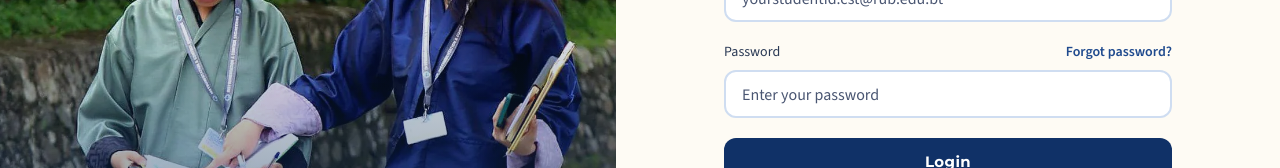
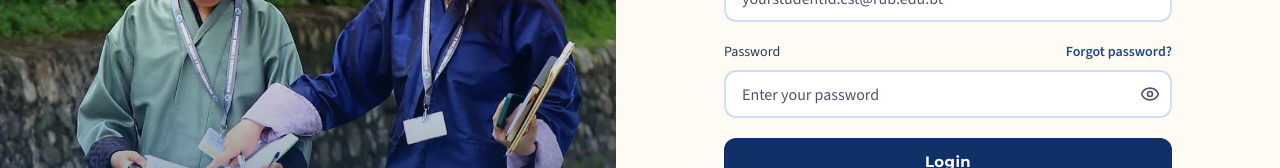
Before and after one commit to Chimirinzin99/Novelle, a Next.js app in the folder frontend/: page /login in a window 1280 px wide. Shown: the part 394-562 px from the top of the page. Built offline with nearby package versions, Linux system fonts and the light colour scheme; no server answers.

Commit message:
Show/hide password toggle on all password fields

```diff
--- a/frontend/src/app/(student)/settings/page.tsx
+++ b/frontend/src/app/(student)/settings/page.tsx
@@ -31,6 +31,7 @@ import {
   WEAK_PASSWORD_CODE,
 } from "@/lib/password";
 import PasswordChecklist from "@/components/PasswordChecklist";
+import PasswordInput from "@/components/PasswordInput";
 import WeakPasswordNotice from "@/components/WeakPasswordNotice";
 import ThemeSelect from "@/components/ThemeSelect";
 import {
@@ -223,8 +224,8 @@ export default function SettingsPage() {
           </div>
           <div className="mb-5 flex items-center gap-2 rounded-xl bg-sky-wash px-4 py-3 text-sm text-ink-soft"><Eye className="h-4 w-4 shrink-0 text-ink-soft" /> Signed in as <span className="font-medium text-ink">{email || "Loading account…"}</span></div>
           <form onSubmit={changePassword} className="grid gap-4 md:grid-cols-2">
-            <label className="text-sm font-medium">New password<input type="password" autoComplete="new-password" aria-describedby="password-rules" required value={password} onChange={(event) => setPassword(event.target.value)} placeholder="New password" className="mt-2 w-full rounded-xl border border-sky-line bg-white px-4 py-3 font-normal outline-none transition focus:border-navy-soft focus:ring-2 focus:ring-navy-soft/20" /></label>
-            <label className="text-sm font-medium">Confirm password<input type="password" autoComplete="new-password" required value={confirmPassword} onChange={(event) => setConfirmPassword(event.target.value)} placeholder="Enter it again" className="mt-2 w-full rounded-xl border border-sky-line bg-white px-4 py-3 font-normal outline-none transition focus:border-navy-soft focus:ring-2 focus:ring-navy-soft/20" /></label>
+            <label className="text-sm font-medium">New password<PasswordInput autoComplete="new-password" aria-describedby="password-rules" required value={password} onChange={(event) => setPassword(event.target.value)} placeholder="New password" wrapperClassName="mt-2" className="w-full rounded-xl border border-sky-line bg-white px-4 py-3 font-normal outline-none transition focus:border-navy-soft focus:ring-2 focus:ring-navy-soft/20" /></label>
+            <label className="text-sm font-medium">Confirm password<PasswordInput autoComplete="new-password" required value={confirmPassword} onChange={(event) => setConfirmPassword(event.target.value)} placeholder="Enter it again" wrapperClassName="mt-2" className="w-full rounded-xl border border-sky-line bg-white px-4 py-3 font-normal outline-none transition focus:border-navy-soft focus:ring-2 focus:ring-navy-soft/20" /></label>
             {/* Strength bar + rules (Part 13b), across both columns */}
             <div className="md:col-span-2"><PasswordChecklist password={password} id="password-rules" /></div>
             <div className="flex flex-wrap items-center gap-3 md:col-span-2">
--- a/frontend/src/app/admin/profile/page.tsx
+++ b/frontend/src/app/admin/profile/page.tsx
@@ -18,6 +18,7 @@ import {
   WEAK_PASSWORD_CODE,
 } from "@/lib/password";
 import PasswordChecklist from "@/components/PasswordChecklist";
+import PasswordInput from "@/components/PasswordInput";
 import WeakPasswordNotice from "@/components/WeakPasswordNotice";
 import ThemeSelect from "@/components/ThemeSelect";
 import EditNameForm from "@/components/EditNameForm"; // Part 24
@@ -207,11 +208,11 @@ export default function AdminProfilePage() {
             <form onSubmit={handlePasswordChange} className="grid gap-4 md:grid-cols-2">
               <label className="text-sm font-medium text-ink-nav">
                 New password
-                <input type="password" autoComplete="new-password" aria-describedby="password-rules" required value={password} onChange={(event) => setPassword(event.target.value)} placeholder="New password" className="mt-2 w-full rounded-xl border border-sky-line px-4 py-3 font-normal outline-none transition focus:border-navy-soft focus:ring-2 focus:ring-navy-soft/20" />
+                <PasswordInput autoComplete="new-password" aria-describedby="password-rules" required value={password} onChange={(event) => setPassword(event.target.value)} placeholder="New password" wrapperClassName="mt-2" className="w-full rounded-xl border border-sky-line px-4 py-3 font-normal outline-none transition focus:border-navy-soft focus:ring-2 focus:ring-navy-soft/20" />
               </label>
               <label className="text-sm font-medium text-ink-nav">
                 Confirm new password
-                <input type="password" autoComplete="new-password" required value={confirmPassword} onChange={(event) => setConfirmPassword(event.target.value)} placeholder="Enter it again" className="mt-2 w-full rounded-xl border border-sky-line px-4 py-3 font-normal outline-none transition focus:border-navy-soft focus:ring-2 focus:ring-navy-soft/20" />
+                <PasswordInput autoComplete="new-password" required value={confirmPassword} onChange={(event) => setConfirmPassword(event.target.value)} placeholder="Enter it again" wrapperClassName="mt-2" className="w-full rounded-xl border border-sky-line px-4 py-3 font-normal outline-none transition focus:border-navy-soft focus:ring-2 focus:ring-navy-soft/20" />
               </label>
               {/* Strength bar + rules (Part 13b), across both columns */}
               <div className="md:col-span-2"><PasswordChecklist password={password} id="password-rules" /></div>
--- a/frontend/src/app/globals.css
+++ b/frontend/src/app/globals.css
@@ -172,3 +172,9 @@ html[data-reduce-motion="true"] *::after {
   animation-iteration-count: 1 !important;
   transition-duration: 0.01ms !important;
 }
+
+/* Part 25: PasswordInput has its own eye button, so hide Edge's built-in one */
+input::-ms-reveal,
+input::-ms-clear {
+  display: none;
+}
--- a/frontend/src/app/login/page.tsx
+++ b/frontend/src/app/login/page.tsx
@@ -26,6 +26,7 @@ import {
 } from "@/lib/password";
 import Logo from "@/components/Logo";
 import AuthShell from "@/components/AuthShell";
+import PasswordInput from "@/components/PasswordInput";
 import { CST_EMAIL_MESSAGE, CST_EMAIL_PLACEHOLDER, isCstEmail } from "@/lib/cstEmail";
 
 // Part 13e: what POST /api/auth/login sends back
@@ -248,12 +249,12 @@ export default function LoginPage() {
               </Link>
             </div>
 
-            <input
+            <PasswordInput
               id="password"
-              type="password"
               value={password}
               onChange={(e) => setPassword(e.target.value)}
               placeholder="Enter your password"
+              autoComplete="current-password"
               required
               className="h-12 w-full rounded-xl border-2 border-sky-line bg-white px-4 text-base text-ink placeholder:text-ink-soft outline-none transition focus:border-navy-soft focus:ring-4 focus:ring-sky-tint"
             />
--- a/frontend/src/app/register/page.tsx
+++ b/frontend/src/app/register/page.tsx
@@ -11,6 +11,7 @@ import { supabase } from "@/lib/supabase";
 import Logo from "@/components/Logo";
 import AuthShell from "@/components/AuthShell";
 import PasswordChecklist from "@/components/PasswordChecklist";
+import PasswordInput from "@/components/PasswordInput";
 import { passwordMeetsRules, PASSWORD_RULES_MESSAGE } from "@/lib/password";
 import { CST_EMAIL_HINT, CST_EMAIL_MESSAGE, CST_EMAIL_PLACEHOLDER, isCstEmail } from "@/lib/cstEmail";
 
@@ -193,9 +194,8 @@ export default function RegisterPage() {
               Password
             </label>
 
-            <input
+            <PasswordInput
               id="password"
-              type="password"
               value={password}
               onChange={(e) => setPassword(e.target.value)}
               placeholder="Create a password"
--- a/frontend/src/app/reset-password/page.tsx
+++ b/frontend/src/app/reset-password/page.tsx
@@ -11,6 +11,7 @@ import { supabase } from "@/lib/supabase";
 import Logo from "@/components/Logo";
 import AuthShell from "@/components/AuthShell";
 import PasswordChecklist from "@/components/PasswordChecklist";
+import PasswordInput from "@/components/PasswordInput";
 import { passwordMeetsRules, PASSWORD_RULES_MESSAGE } from "@/lib/password";
 import { CST_EMAIL_MESSAGE, CST_EMAIL_PLACEHOLDER, isCstEmail } from "@/lib/cstEmail";
 
@@ -262,9 +263,8 @@ export default function ResetPasswordPage() {
                 >
                   New password
                 </label>
-                <input
+                <PasswordInput
                   id="password"
-                  type="password"
                   value={password}
                   onChange={(e) => setPassword(e.target.value)}
                   autoComplete="new-password"
@@ -284,9 +284,8 @@ export default function ResetPasswordPage() {
                 >
                   Confirm new password
                 </label>
-                <input
+                <PasswordInput
                   id="confirmPassword"
-                  type="password"
                   value={confirmPassword}
                   onChange={(e) => setConfirmPassword(e.target.value)}
                   autoComplete="new-password"
--- /dev/null
+++ b/frontend/src/components/PasswordInput.tsx
@@ -0,0 +1,33 @@
+"use client";
+
+import { useState, type InputHTMLAttributes } from "react";
+import { Eye, EyeOff } from "lucide-react";
+
+// A password field with a show/hide (eye) button inside it (Part 25).
+// Takes the same props as a normal <input>, so autoComplete, aria-describedby,
+// required, value/onChange etc. all keep working. `wrapperClassName` styles the
+// outer box (use it for margins like mt-2 so the eye stays centred).
+type PasswordInputProps = Omit<InputHTMLAttributes<HTMLInputElement>, "type"> & {
+  wrapperClassName?: string;
+};
+
+export default function PasswordInput({ className = "", wrapperClassName = "", ...inputProps }: PasswordInputProps) {
+  const [visible, setVisible] = useState(false);
+  const Icon = visible ? EyeOff : Eye;
+
+  return (
+    <div className={`relative ${wrapperClassName}`}>
+      <input {...inputProps} type={visible ? "text" : "password"} className={`${className} pr-12`} />
+      <button
+        type="button"
+        onClick={() => setVisible((v) => !v)}
+        aria-label={visible ? "Hide password" : "Show password"}
+        aria-pressed={visible}
+        title={visible ? "Hide password" : "Show password"}
+        className="absolute inset-y-0 right-0 flex w-11 items-center justify-center rounded-r-xl text-ink-soft transition hover:text-ink focus-visible:outline-none focus-visible:ring-2 focus-visible:ring-navy-soft/40"
+      >
+        <Icon className="h-5 w-5" aria-hidden="true" />
+      </button>
+    </div>
+  );
+}
```
